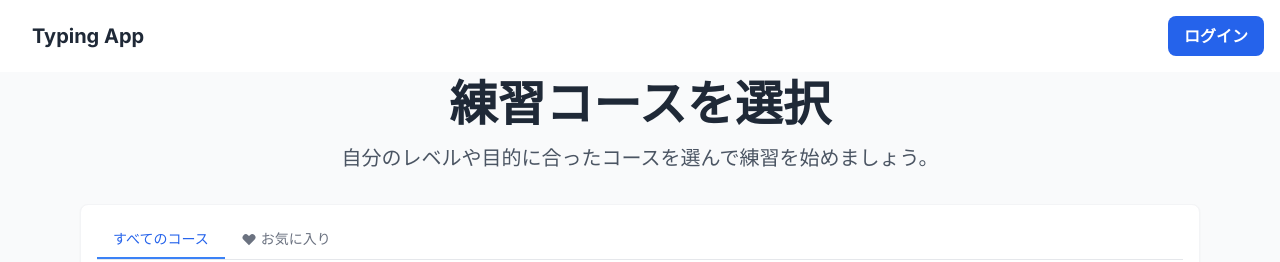
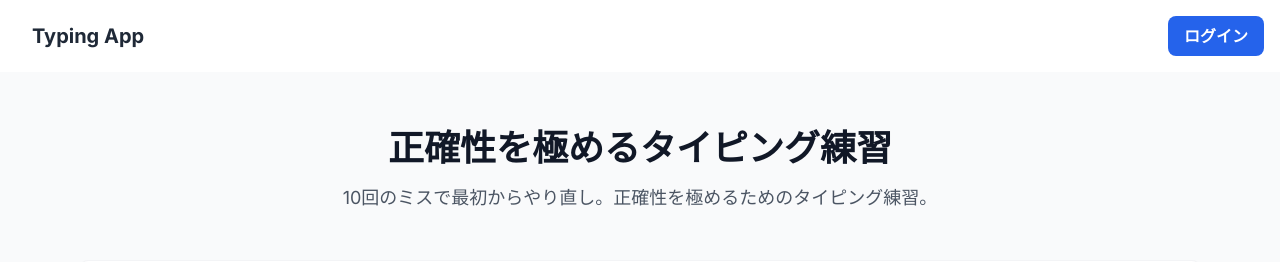
Before and after one commit to KotaOmatsu/my-typing-app, a Next.js app: page / in a window 1280 px wide. Shown: the top 262 px of the page. Built offline with nearby package versions, Linux system fonts and the light colour scheme; no server answers; the database is empty.

Commit message:
feat: implement blackout effect, fix real mode display, and refine top page UI

```diff
--- a/src/app/page.tsx
+++ b/src/app/page.tsx
@@ -141,28 +141,13 @@ export default function Home() {
   return (
     <div className="flex flex-col items-center justify-start min-h-screen bg-gray-50 py-2 relative">
       <main className="flex flex-col items-center w-full flex-1 px-4 md:px-20 text-center max-w-7xl mx-auto">
-        <h1 className="text-4xl md:text-5xl font-bold text-gray-800 mb-4">
-          練習コースを選択
+        <h1 className="text-3xl md:text-4xl font-bold text-gray-900 mt-12 mb-4">
+          正確性を極めるタイピング練習
         </h1>
 
-        <p className="text-xl text-gray-600 mb-8">
-          自分のレベルや目的に合ったコースを選んで練習を始めましょう。
+        <p className="text-lg text-gray-600 mb-12 max-w-2xl">
+          10回のミスで最初からやり直し。正確性を極めるためのタイピング練習。
         </p>
-
-        {/* コース作成ボタン (ログイン時のみ表示) */}
-        {session && (
-          <div className="mb-12">
-            <Link
-              href="/courses/create"
-              className="inline-flex items-center px-6 py-3 border border-transparent text-base font-medium rounded-md shadow-sm text-white bg-green-600 hover:bg-green-700 focus:outline-none focus:ring-2 focus:ring-offset-2 focus:ring-green-500 transition duration-150"
-            >
-              <svg className="-ml-1 mr-2 h-5 w-5" fill="none" stroke="currentColor" viewBox="0 0 24 24" xmlns="http://www.w3.org/2000/svg">
-                <path strokeLinecap="round" strokeLinejoin="round" strokeWidth={2} d="M12 6v6m0 0v6m0-6h6m-6 0H6" />
-              </svg>
-              オリジナルコースを作成
-            </Link>
-          </div>
-        )}
 
         {/* 検索・フィルター */}
         <div className="w-full mb-8">
@@ -200,6 +185,21 @@ export default function Home() {
             )}
           </div>
         )}
+
+        {/* コース作成ボタン (ログイン時のみ表示) - ページ下部へ移動 */}
+        {session && (
+          <div className="mt-16 mb-12">
+            <Link
+              href="/courses/create"
+              className="inline-flex items-center px-6 py-3 border border-transparent text-base font-medium rounded-md shadow-sm text-white bg-green-600 hover:bg-green-700 focus:outline-none focus:ring-2 focus:ring-offset-2 focus:ring-green-500 transition duration-150"
+            >
+              <svg className="-ml-1 mr-2 h-5 w-5" fill="none" stroke="currentColor" viewBox="0 0 24 24" xmlns="http://www.w3.org/2000/svg">
+                <path strokeLinecap="round" strokeLinejoin="round" strokeWidth={2} d="M12 6v6m0 0v6m0-6h6m-6 0H6" />
+              </svg>
+              オリジナルコースを作成
+            </Link>
+          </div>
+        )}
       </main>
 
       {selectedCourse && (
--- a/src/components/CourseDetailModal.tsx
+++ b/src/components/CourseDetailModal.tsx
@@ -180,7 +180,7 @@ const CourseDetailModal: React.FC<CourseDetailModalProps> = ({
                     });
                   }}
                 />
-                <span className="ml-2 text-red-600 font-bold">間違えたら最初からモード</span>
+                <span className="ml-2 text-gray-700">間違えたら最初からモード</span>
               </label>
             </div>
           </div>
--- a/src/components/GameSettingsModal.tsx
+++ b/src/components/GameSettingsModal.tsx
@@ -72,7 +72,7 @@ const GameSettingsModal: React.FC<GameSettingsModalProps> = ({
             </label>
           </div>
           <div className="flex items-center justify-between mt-4">
-            <span className="text-lg text-red-600 font-bold">間違えたら最初からモード</span>
+            <span className="text-lg text-gray-700">間違えたら最初からモード</span>
             <label className="relative inline-flex items-center cursor-pointer">
               <input
                 type="checkbox"
--- a/src/components/ProgressiveBlackout.tsx
+++ b/src/components/ProgressiveBlackout.tsx
@@ -10,44 +10,22 @@ interface ProgressiveBlackoutProps {
 
 const ProgressiveBlackout: React.FC<ProgressiveBlackoutProps> = ({ mistakeCount, onBlackoutComplete }) => {
   const [isBlackingOut, setIsBlackingOut] = useState(false);
-
-  // Calculate darkness level (0 to 9 -> 0.0 to 0.9)
-  // If mistakeCount % 10 === 0 and > 0, it means we hit the limit.
-  // However, immediately after reset, mistakeCount % 10 is still 0 (since count preserves).
-  // We need to track *when* we hit the limit.
-
-  // Actually, opacity should correspond to the count *within the current cycle*.
-  // But if mistake count is cumulative, how do we know we "reset"?
-  // We don't reset mistake count.
-  // So opacity = (mistakeCount % 10) / 10.
-  // When mistakeCount % 10 == 0 (e.g. 10), opacity becomes 0? No, we want 1.
-  // So 1..9 -> 0.1..0.9.
-  // 10 -> 1.0 -> Then reset.
-  // After reset, we are at "0 progress" for the NEW cycle?
-  // But mistakeCount is still 10. 10 % 10 is 0.
-  // So visually it goes from 0.9 (9 mistakes) -> 1.0 (10 mistakes) -> Reset -> 0.0 (10 mistakes but new cycle).
-
-  // This logic works if we consider `mistakeCount` as the driver.
+  const lastHandledCount = React.useRef(0);
 
   const cycleProgress = mistakeCount % 10;
   const isLimitReached = mistakeCount > 0 && cycleProgress === 0;
 
   useEffect(() => {
-    if (isLimitReached) {
+    if (isLimitReached && mistakeCount !== lastHandledCount.current) {
+      lastHandledCount.current = mistakeCount;
       setIsBlackingOut(true);
       const timer = setTimeout(() => {
         setIsBlackingOut(false);
         onBlackoutComplete();
-      }, 500); // 0.5s blackout
+      }, 10); // 0.01s blackout
       return () => clearTimeout(timer);
     }
   }, [mistakeCount, isLimitReached, onBlackoutComplete]);
-
-  // If we are in the middle of blacking out (limit reached), showing full black.
-  // Otherwise show progressive darkness.
-  // If limit reached (10), opacity is 1.
-  // If 1..9, opacity is 0.1..0.9.
-  // If 0 (start), opacity 0.
 
   // Special case: When count is 10, cycleProgress is 0. But we want 1.0 during the animation.
   // We handle this via `isBlackingOut`.
@@ -58,7 +36,7 @@ const ProgressiveBlackout: React.FC<ProgressiveBlackoutProps> = ({ mistakeCount,
     <motion.div
       className="fixed inset-0 pointer-events-none z-50 bg-black"
       animate={{ opacity: opacity }}
-      transition={{ duration: 0.2 }}
+      transition={{ duration: 0.05 }} // Minimal fade for standard progress, but instantaneous for reset
     />
   );
 };
--- a/src/components/TypingGame.tsx
+++ b/src/components/TypingGame.tsx
@@ -1,6 +1,6 @@
 'use client';
 
-import React, { useMemo } from 'react';
+import React, { useMemo, useEffect } from 'react';
 import OnScreenKeyboard from '../components/OnScreenKeyboard';
 import FingerGuide from '../components/FingerGuide';
 import ProgressiveBlackout from '../components/ProgressiveBlackout';
@@ -29,6 +29,7 @@ const TypingGame: React.FC<TypingGameProps> = ({ courseId }) => {
     currentTextIndex,
     courseTexts,
     resetToStart,
+    handleKeyDown,
   } = useTypingGame(courseId);
 
   const { settings, isSettingsLoaded } = useGameSettings();
@@ -59,6 +60,14 @@ const TypingGame: React.FC<TypingGameProps> = ({ courseId }) => {
     }
     return null;
   }, [typingUnits, currentKanaIndex, inputBuffer]);
+
+  // Attach keydown listener
+  useEffect(() => {
+    window.addEventListener("keydown", handleKeyDown);
+    return () => {
+      window.removeEventListener("keydown", handleKeyDown);
+    };
+  }, [handleKeyDown]);
 
   const renderText = () => {
     return typingUnits.map((unit, index) => {
```
Also changed, not shown: 1 other file (tests, documents, lock files or other folders).
